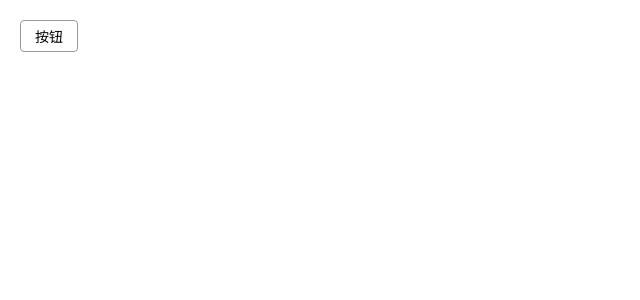
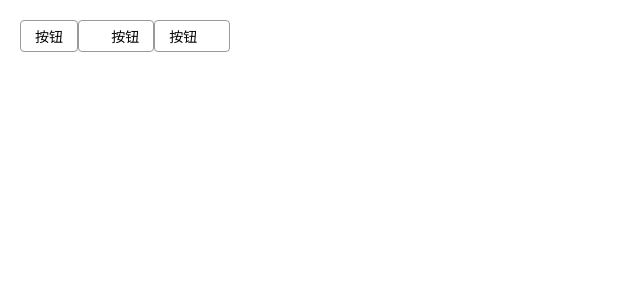
Before and after one commit to Shi-Dekai/origin-ui, a Vue app: page / in a window 1280 px wide. Shown: the top 300 px of the page, without its empty margins (0-640 px from the left). Built offline with nearby package versions, Linux system fonts and the light colour scheme.

Commit message:
添加 icon 和 iconPosition 属性

```diff
--- a/public/index.html
+++ b/public/index.html
@@ -9,5 +9,6 @@
   </head>
   <body>
     <div id="app"></div>
+    <script src="//at.alicdn.com/t/font_2012657_gjkij9zwhuj.js"></script>
   </body>
 </html>
--- a/src/App.vue
+++ b/src/App.vue
@@ -1,11 +1,13 @@
 <template>
   <div id="app">
-    <Button/>
+    <Button>按钮</Button>
+    <Button icon="setting">按钮</Button>
+    <Button icon="setting" icon-position="right">按钮</Button>
   </div>
 </template>
 
 <script lang="ts">
-import { Component, Vue } from 'vue-property-decorator';
+  import {Component, Vue} from 'vue-property-decorator';
   import Button from '@/components/Button.vue';
 
   @Component({
@@ -17,12 +19,17 @@ export default class App extends Vue {}
 </script>
 
 <style lang="scss">
-  #app{
+  #app {
     margin: 20px;
   }
 
-  *{box-sizing: border-box; margin: 0; padding:0;}
-  body{
+  * {
+    box-sizing: border-box;
+    margin: 0;
+    padding: 0;
+  }
+
+  body {
     font-size: 14px;
   }
 </style>
--- a/src/components/Button.vue
+++ b/src/components/Button.vue
@@ -1,35 +1,54 @@
 <template>
-  <div>
-    <button class="g-button">按钮</button>
-  </div>
+    <button class="g-button" :class="{[`icon-${iconPosition}`]:true}">
+      <svg class="icon" v-if="icon">
+        <use :xlink:href="`#i-${icon}`"></use>
+      </svg>
+      <span class=content>
+        <slot></slot>
+      </span>
+    </button>
 </template>
 
 <script lang="ts">
   import Vue from 'vue';
-  import {Component} from 'vue-property-decorator';
+  import {Component, Prop} from 'vue-property-decorator';
 
   @Component
   export default class Button extends Vue {
+    @Prop(String) icon?: string;
+    @Prop(String) iconPosition?: string;
 
   }
 </script>
 
 <style lang="scss" scoped>
-  .g-button{
+  .g-button {
     font-size: 14px;
     height: 32px;
     padding: 0 1em;
     border-radius: 4px;
     border: 1px solid #999;
     background: white;
-    &:hover{
-      border-color: #666;
+    display: inline-flex;
+    justify-content: center;
+    align-items: center;
+    vertical-align: middle;
+
+    &:hover {border-color: #666;}
+    &:active {background-color: #eee;}
+    &:focus {outline: none;}
+
+    > .icon {
+      width: 1em;
+      height: 1em;
     }
-    &:active{
-      background-color: #eee;
-    }
-    &:focus{
-      outline: none;
+
+    > .content {order: 2;}
+    > .icon{order: 1; margin-right: .3em;}
+
+    &.icon-right{
+      > .content {order: 1;}
+      > .icon{order: 2; margin-right:0; margin-left: .3em;}
     }
   }
 </style>
```
Lines whose indentation alone changed are shown as unchanged.
